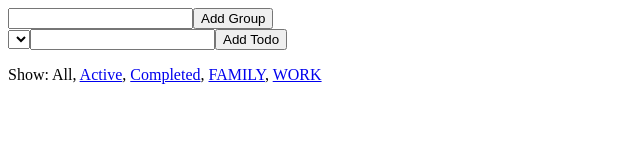
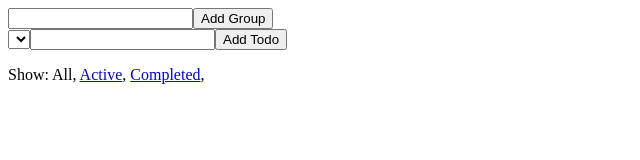
Before and after one commit to jayceeyili/interviewwithyi, a React (Create React App) app: page / in a window 1280 px wide. Shown: the top 160 px of the page, without its empty margins (0-640 px from the left). Built offline with nearby package versions, Linux system fonts and the light colour scheme.

Commit message:
kind of finish

```diff
--- a/src/components/App.js
+++ b/src/components/App.js
@@ -1,5 +1,5 @@
 import React from 'react'
-import Footer from './Footer'
+import Footer from '../containers/Footer'
 import AddTodo from '../containers/AddTodo'
 import AddGroup from '../containers/AddGroup'
 import VisibleTodoList from '../containers/VisibleTodoList'
--- /dev/null
+++ b/src/containers/Footer.js
@@ -0,0 +1,42 @@
+import React from 'react'
+import FilterLink from './FilterLink'
+import { connect } from 'react-redux'
+
+let Footer = ({ dispatch, groups }) => {
+
+  return (
+    <p>
+      Show:
+      {" "}
+      <FilterLink filter="SHOW_ALL">
+        All
+      </FilterLink>
+      {", "}
+      <FilterLink filter="SHOW_ACTIVE">
+        Active
+      </FilterLink>
+      {", "}
+      <FilterLink filter="SHOW_COMPLETED">
+        Completed
+      </FilterLink>
+      {", "}
+      {groups.map((group, i) => (
+        <FilterLink filter={group.text} key={i}>
+          { group.text }
+        </FilterLink>
+      ))}
+    </p>
+  )
+}
+
+Footer = connect( state => ({groups: state.groups}))(Footer)
+
+export default Footer;
+
+// <FilterLink filter="FAMILY">
+// FAMILY
+// </FilterLink>
+// {", "}
+// <FilterLink filter="WORK">
+// WORK
+// </FilterLink>
--- a/src/containers/VisibleTodoList.js
+++ b/src/containers/VisibleTodoList.js
@@ -2,7 +2,7 @@ import { connect } from 'react-redux'
 import { toggleTodo } from '../actions'
 import TodoList from '../components/TodoList'
 
-const getVisibleTodos = (todos, filter) => {
+const getVisibleTodos = (todos, groups, filter) => {
   switch (filter) {
     case 'SHOW_ALL':
       return todos
@@ -10,17 +10,13 @@ const getVisibleTodos = (todos, filter) => {
       return todos.filter(t => t.completed)
     case 'SHOW_ACTIVE':
       return todos.filter(t => !t.completed)
-    case 'FAMILY':
-      return todos.filter(t => t.group === 'Famlily')
-    case 'WORK':
-      return todos.filter(t => t.group === 'Work')
     default:
-      throw new Error('Unknown filter: ' + filter)
+      return todos.filter(t => t.group === filter);
   }
 }
 
 const mapStateToProps = (state) => ({
-  todos: getVisibleTodos(state.todos, state.visibilityFilter)
+  todos: getVisibleTodos(state.todos, state.groups, state.visibilityFilter)
 })
 
 const mapDispatchToProps = {
@@ -33,3 +29,5 @@ const VisibleTodoList = connect(
 )(TodoList)
 
 export default VisibleTodoList
+
+// throw new Error('Unknown filter: ' + filter)
```
